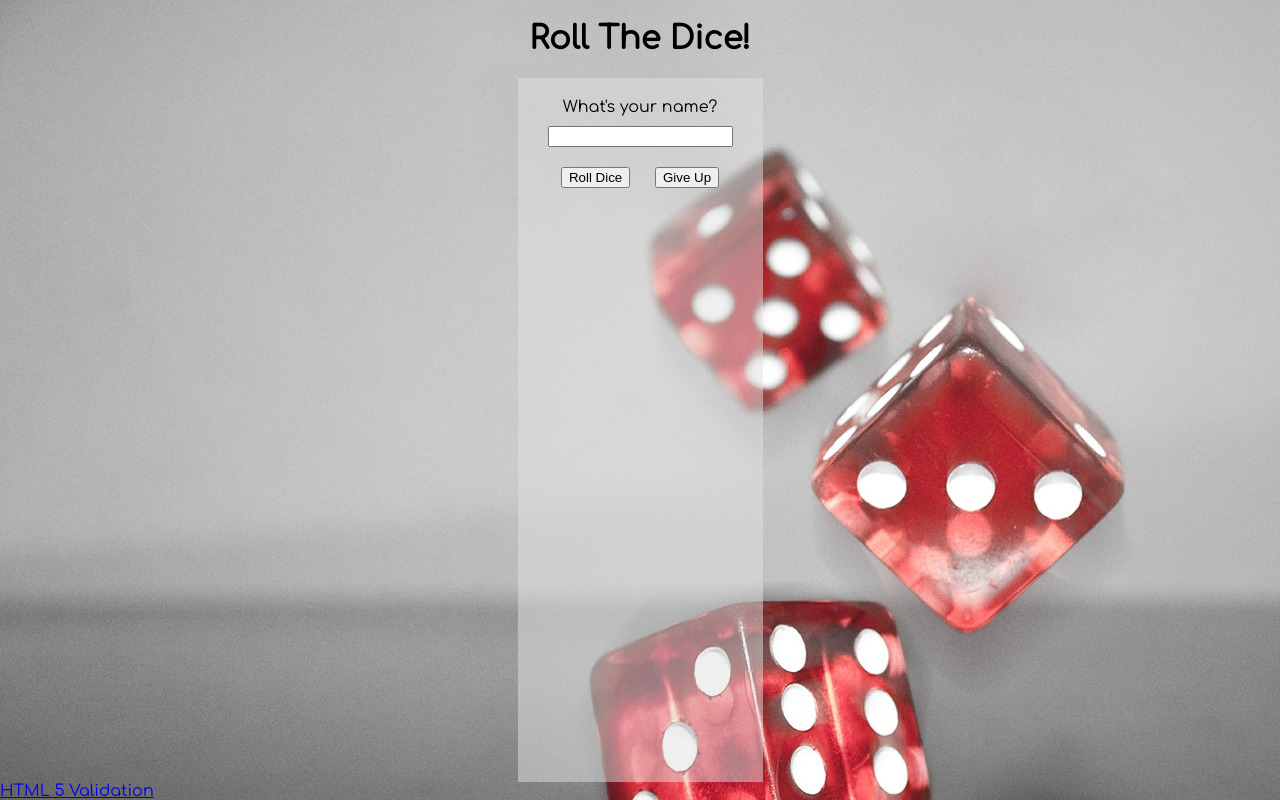
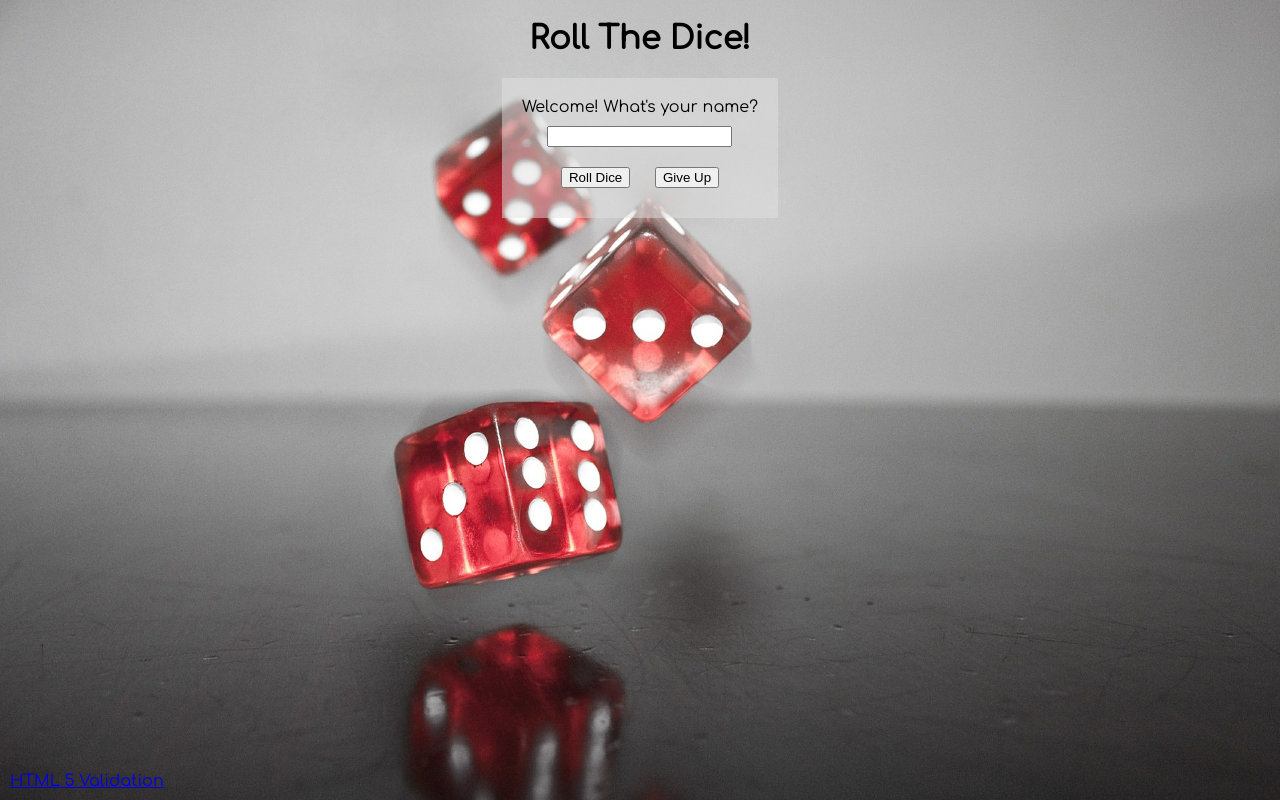
Before and after one commit to bigewiki/dice-rolls, a PHP site: page / in a window 1280 px wide. Run offline with PHP 8.4, Linux system fonts and the light colour scheme; some libraries are stand-ins or nearby versions.

Commit message:
minor design updates

```diff
--- a/form.php
+++ b/form.php
@@ -3,7 +3,7 @@
         if (!isset($_POST['name']) || isset ($_POST['reset'])){
         killsession($yourpath);
     ?>
-    <label for="name">What's your name?</label>
+    <label for="name">Welcome! What's your name?</label>
     <br/>
     <input
         name="name"
--- a/style.css
+++ b/style.css
@@ -36,13 +36,19 @@ h1 {
   text-align: center;
 }
 
+html {
+  position: absolute;
+  min-height: 100%;
+  width: 100%;
+}
+
 body {
   background-image: url("background-dice.jpg");
   background-repeat: no-repeat;
-  background-size: auto;
+  background-size: cover;
   background-color: #cccccc;
   position: absolute;
-  height: 100%;
+  min-height: 100%;
   width: 100%;
   display: flex;
   flex-direction: column;
@@ -54,7 +60,7 @@ body {
 .form-wrapper,
 .dice-game,
 .dice-history {
-  flex-grow: 1;
+  flex-grow: 0;
   display: flex;
   justify-content: center;
 }
@@ -84,3 +90,14 @@ form input {
   margin: 0;
   line-height: 20px;
 }
+
+footer {
+  flex-grow: 1;
+  display: flex;
+  flex-direction: column;
+  justify-content: flex-end;
+}
+
+footer div#validator {
+  padding: 10px;
+}
```
